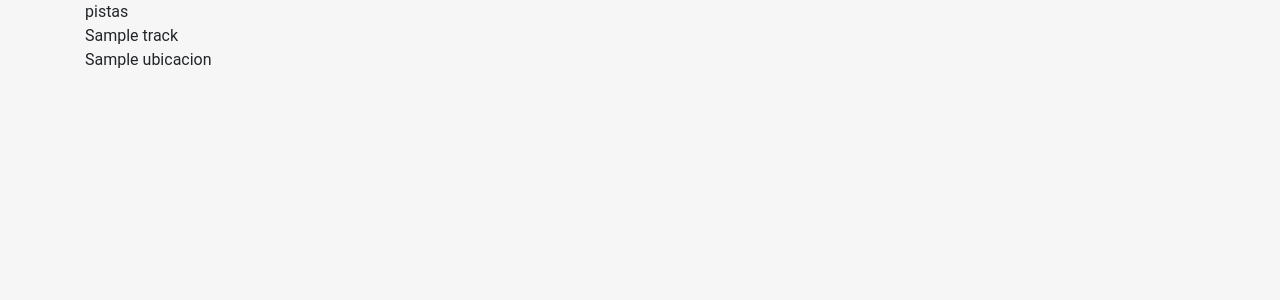
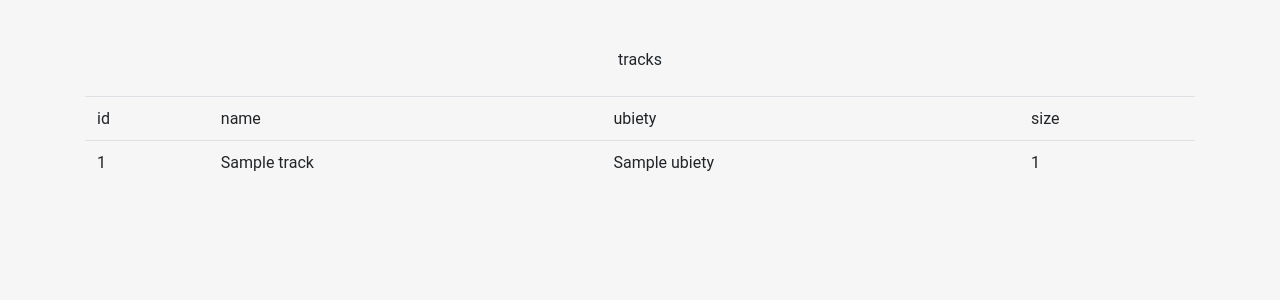
Before and after one commit to EduardMcfly/timesport, a Flask app: template templates/tracks.html in a window 1280 px wide. Shown: the top 300 px of the page. Run offline with Flask 2, Linux system fonts and the light colour scheme; the template is opened without the code that fills it: most values are stand-ins (such as "Sample title", 1, 10 or a date in 2020); some libraries are stand-ins or nearby versions.

Commit message:
chore: show table with data stored in the base.

```diff
--- a/app.py
+++ b/app.py
@@ -82,9 +82,7 @@ def tracks():
 
     session = getSession()
     connection = session.connection()
-    results = connection.execute('SELECT * FROM "tracks"')
-    for row in results:
-        print(row)
+    results = connection.execute('SELECT * FROM tracks')
     tracks = query_to_dict(results)
     return render_template('tracks.html', tracks=tracks)
 
--- a/templates/tracks.html
+++ b/templates/tracks.html
@@ -3,10 +3,32 @@
 <link rel="stylesheet" href="{% static 'css/forms.css' %}" />
 <link rel="icon" href="{% static "images/IconoNegro.ico" %}"/> {% endblock %} {%
 block content %}
+&nbsp
 <div class="container">
-  pistas{% for track in tracks %}
-  <div class="flash">{{track.nombre}}</div>
-  <div class="flash">{{track.ubicacion}}</div>
-  {% endfor %}
+  &nbsp
+  <center>tracks</center>
+  &nbsp
+  <table class="table">
+    <thead>
+      <tr>
+
+        <td>id</td>
+        <td>name</td>
+        <td>ubiety</td>
+        <td>size</td>
+
+      </tr>
+    </thead>
+    <tbody>
+      {% for track in tracks%}
+      <tr>
+        <td>{{track.id }}</td>
+        <td>{{track.name }}</td>
+        <td>{{track.ubiety }}</td>
+        <td>{{track.size }}</td>
+      </tr>
+      {% endfor %}
+    </tbody>
+  </table>
 </div>
 {% endblock %}
```
